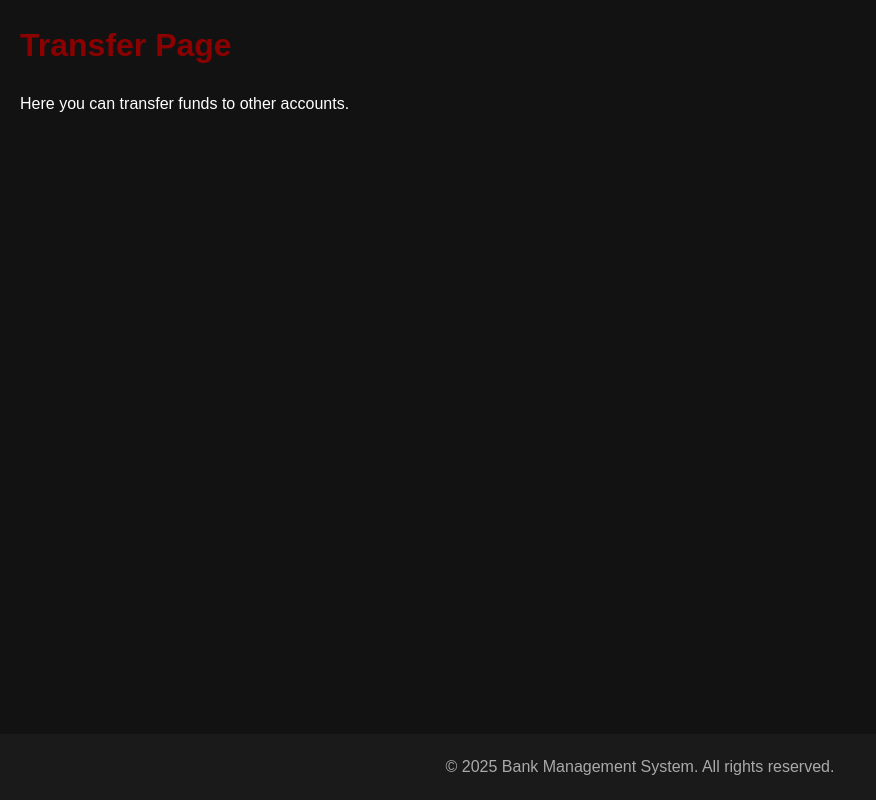
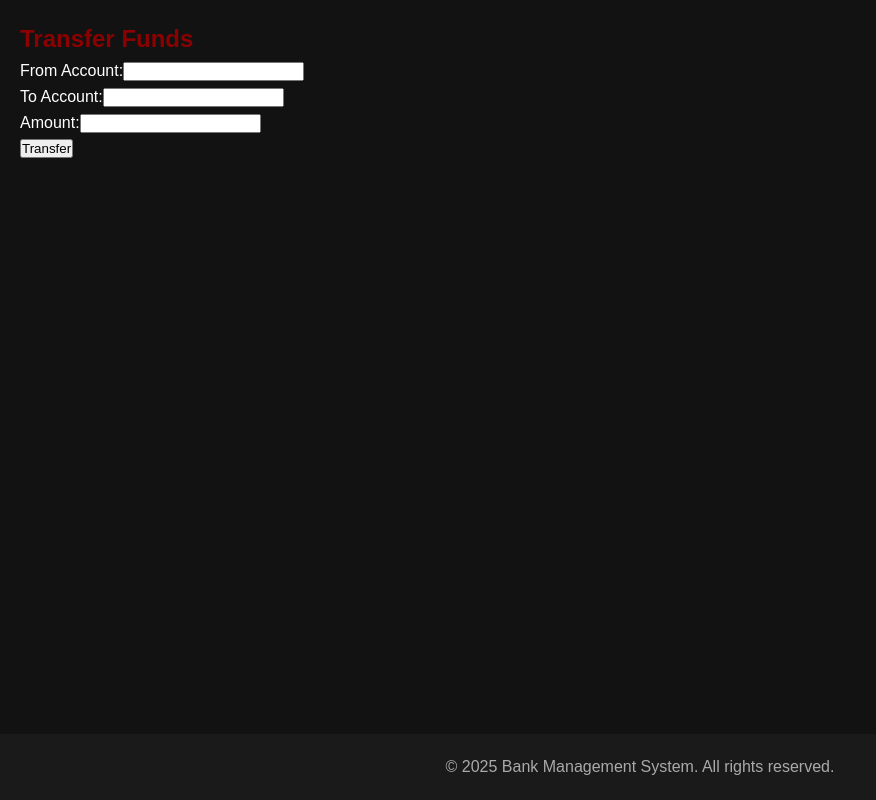
Before and after one commit to TerrorBite-Capaciti/Bank-Management-System, a React (Create React App) app in the folder frontend/: page /transfer in a window 1280 px wide. Shown: the whole page, without its empty margins (0-876 px from the left). Built offline with nearby package versions, Linux system fonts and the light colour scheme.

Commit message:
Comment editing

```diff
--- a/frontend/src/pages/TransferPage.jsx
+++ b/frontend/src/pages/TransferPage.jsx
@@ -1,12 +1,92 @@
-import React from 'react';
+import React, { useState } from 'react';
 
-const TransferPage = () => {
+const Transfer = () => {
+  const [fromAccount, setFromAccount] = useState('');
+  const [toAccount, setToAccount] = useState('');
+  const [amount, setAmount] = useState('');
+  const [error, setError] = useState('');
+  const [success, setSuccess] = useState('');
+
+  const handleTransfer = async (e) => {
+    e.preventDefault();
+    setError('');
+    setSuccess('');
+
+    // Basic validation
+    if (!fromAccount || !toAccount || !amount) {
+      setError('All fields are required.');
+      return;
+    }
+
+    if (isNaN(amount) || Number(amount) <= 0) {
+      setError('Please enter a valid amount.');
+      return;
+    }
+
+    // Simulating an API call
+    try {
+
+      const response = await fakeApiTransfer(fromAccount, toAccount, amount);
+
+      if (response.success) {
+        setSuccess(`Transfer successful! Transaction ID: ${response.transactionId}`);
+      } else {
+        setError(response.message);
+      }
+    } catch (error) {
+      setError('An error occurred. Please try again.');
+    }
+  };
+
+  // Simulating API function
+  const fakeApiTransfer = (from, to, amount) => {
+    return new Promise((resolve) => {
+      setTimeout(() => {
+        resolve({
+          success: true,
+          transactionId: Math.floor(Math.random() * 1000000),
+        });
+      }, 1000);
+    });
+  };
+
   return (
     <div>
-      <h1>Transfer Page</h1>
-      <p>Here you can transfer funds to other accounts.</p>
+      <h2>Transfer Funds</h2>
+      <form onSubmit={handleTransfer}>
+        <div>
+          <label>From Account:</label>
+          <input
+            type="text"
+            value={fromAccount}
+            onChange={(e) => setFromAccount(e.target.value)}
+            required
+          />
+        </div>
+        <div>
+          <label>To Account:</label>
+          <input
+            type="text"
+            value={toAccount}
+            onChange={(e) => setToAccount(e.target.value)}
+            required
+          />
+        </div>
+        <div>
+          <label>Amount:</label>
+          <input
+            type="number"
+            value={amount}
+            onChange={(e) => setAmount(e.target.value)}
+            required
+          />
+        </div>
+        <button type="submit">Transfer</button>
+      </form>
+      {error && <p style={{ color: 'red' }}>{error}</p>}
+      {success && <p style={{ color: 'green' }}>{success}</p>}
     </div>
   );
 };
 
-export default TransferPage;
+export default Transfer;
```
Also changed, not shown: 1 other file (tests, documents, lock files or other folders).
